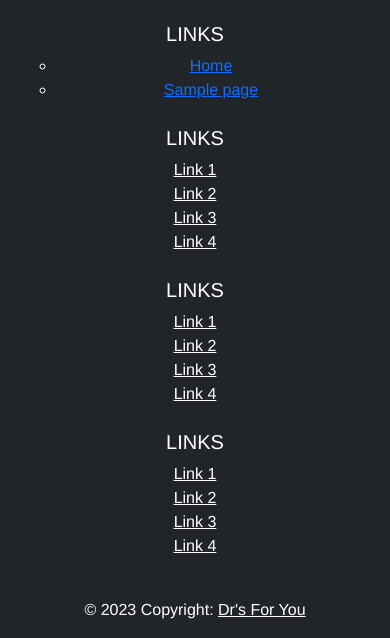
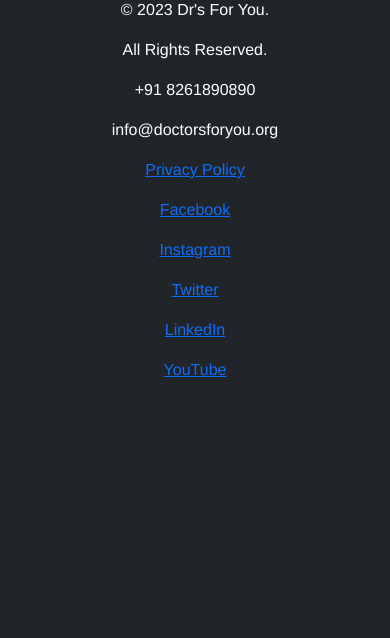
Before and after one commit to vistex-greyson/drsforyou, a WordPress theme: the page made by page.php in a window 390 px wide. Shown: the part 479-1117 px from the top of the page. After the commit the page ends 856 px from the top, so only its background shows below. Run offline with PHP 8.4 and a stand-in for WordPress, Linux system fonts and the light colour scheme; the site name, menu and one post (Sample post) are stand-ins, and other content is empty; some libraries are stand-ins or nearby versions.

Commit message:
footer revamp

```diff
--- a/footer.php
+++ b/footer.php
@@ -6,111 +6,43 @@
 
 ?>
 
-<!-- Footer -->
+  <!-- Footer -->
   <footer class="text-center text-lg-start text-white bg-dark">
-    <!-- Grid container -->
-    <div class="container p-4 pb-0">
-      <!-- Section: Links -->
+    <div class="container-fluid p-4 pb-0">
       <section class="">
-        <!--Grid row-->
         <div class="row">
-          <!--Grid column-->
-          <div class="col-lg-3 col-md-6 mb-4 mb-md-0">
+          <div class="col-lg-3">
             <a href="/VistexDrsForYou"><img src="http://localhost/VistexDrsForYou/wp-content/uploads/2023/04/DFY-logo-white.png" alt="DFY white logo" width="300" height="300"/></a>
           </div>
-          <!--Grid column-->
-
-          <!--Grid column-->
-          <div class="col-lg-2 col-md-6 mb-4 mb-md-0">
-            <h5 class="text-uppercase">Links</h5>
-
-            <ul class="list-unstyled mb-0">
-                <li><a href="#!" class="text-white">
-                <?php
-                wp_nav_menu(array(
-                    'theme_location' => 'footer-menu',
-                    'container_class' => 'footer-class',
-                ));
-              ?></a></li>
-            </ul>
+          <div class="col-lg-3">
+            <div class="footer-copyright">
+              <p>© 2023 Dr's For You.</p>
+              <p>All Rights Reserved.</p>
+            </div>
           </div>
-          <!--Grid column-->
-
-          <!--Grid column-->
-          <div class="col-lg-2 col-md-6 mb-4 mb-md-0">
-            <h5 class="text-uppercase">Links</h5>
-
-            <ul class="list-unstyled mb-0">
-              <li>
-                <a href="#!" class="text-white">Link 1</a>
-              </li>
-              <li>
-                <a href="#!" class="text-white">Link 2</a>
-              </li>
-              <li>
-                <a href="#!" class="text-white">Link 3</a>
-              </li>
-              <li>
-                <a href="#!" class="text-white">Link 4</a>
-              </li>
-            </ul>
+          <div class="col-lg-2">
+            <div class="footer-phone-email">
+              <p>+91 8261890890</p>
+              <p>info@doctorsforyou.org</p>
+            </div>
           </div>
-          <!--Grid column-->
-
-          <!--Grid column-->
-          <div class="col-lg-2 col-md-6 mb-4 mb-md-0">
-            <h5 class="text-uppercase">Links</h5>
-
-            <ul class="list-unstyled mb-0">
-              <li>
-                <a href="#!" class="text-white">Link 1</a>
-              </li>
-              <li>
-                <a href="#!" class="text-white">Link 2</a>
-              </li>
-              <li>
-                <a href="#!" class="text-white">Link 3</a>
-              </li>
-              <li>
-                <a href="#!" class="text-white">Link 4</a>
-              </li>
-            </ul>
+          <div class="col-lg-2">
+            <div class="footer-privacy">
+              <p><a href="#">Privacy Policy</a></p>
+            </div>
           </div>
-          <!--Grid column-->
-
-          <!--Grid column-->
-          <div class="col-lg-2 col-md-6 mb-4 mb-md-0">
-            <h5 class="text-uppercase">Links</h5>
-
-            <ul class="list-unstyled mb-0">
-              <li>
-                <a href="#!" class="text-white">Link 1</a>
-              </li>
-              <li>
-                <a href="#!" class="text-white">Link 2</a>
-              </li>
-              <li>
-                <a href="#!" class="text-white">Link 3</a>
-              </li>
-              <li>
-                <a href="#!" class="text-white">Link 4</a>
-              </li>
-            </ul>
+          <div class="col-lg-2">
+            <div class="footer-socials">
+              <p><a href="#">Facebook</a></p>
+              <p><a href="#">Instagram</a></p>
+              <p><a href="#">Twitter</a></p>
+              <p><a href="#">LinkedIn</a></p>
+              <p><a href="#">YouTube</a></p>
+            </div>
           </div>
-          <!--Grid column-->
         </div>
-        <!--Grid row-->
       </section>
-      <!-- Section: Links -->
-
-    <!-- Copyright -->
-    <div class="text-center p-3">
-      © 2023 Copyright:
-      <a class="text-white" href="#"
-         >Dr's For You</a
-        >
     </div>
-    <!-- Copyright -->
   </footer>
   <!-- Footer -->
 <!-- End of .container -->
```
